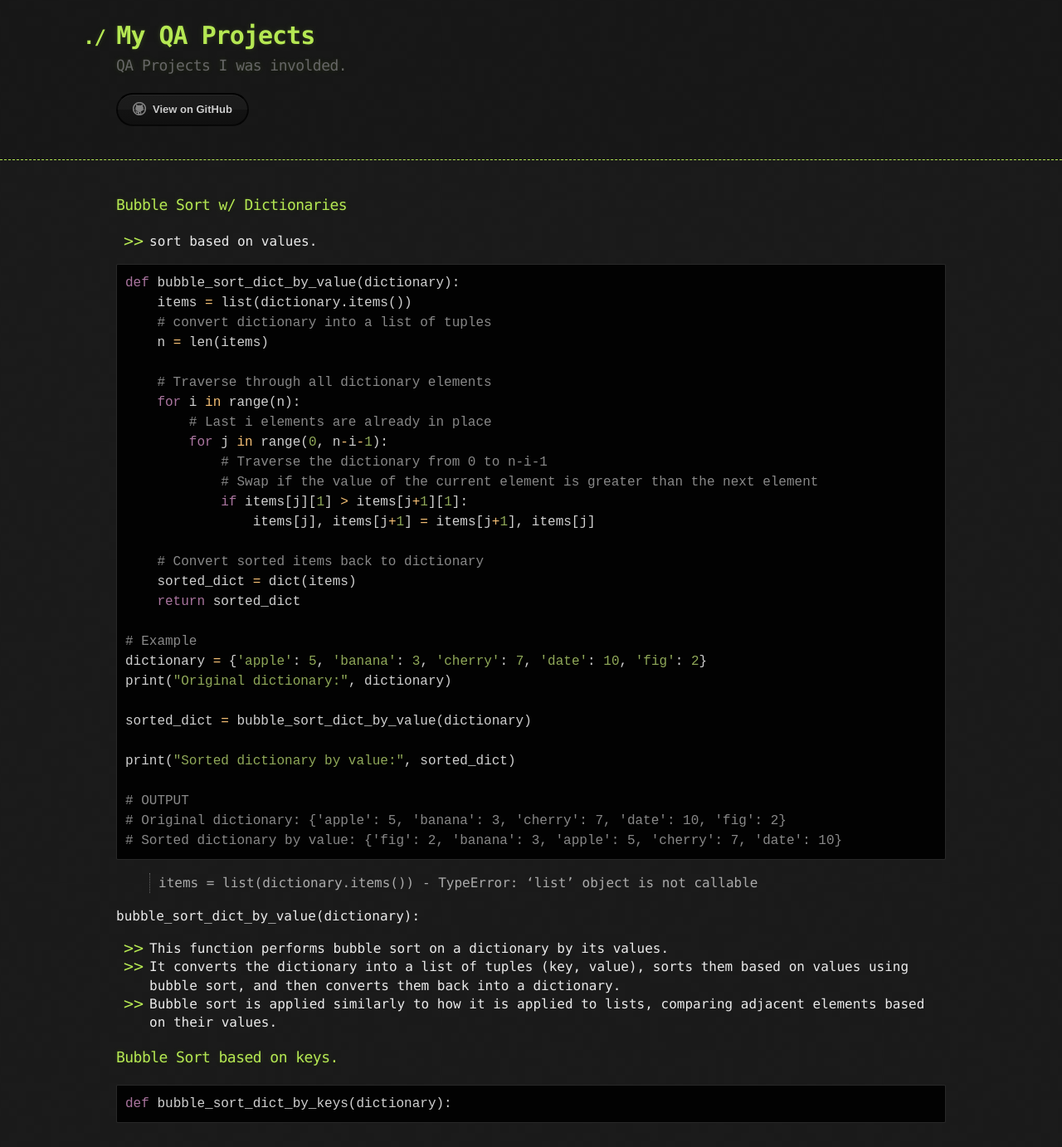
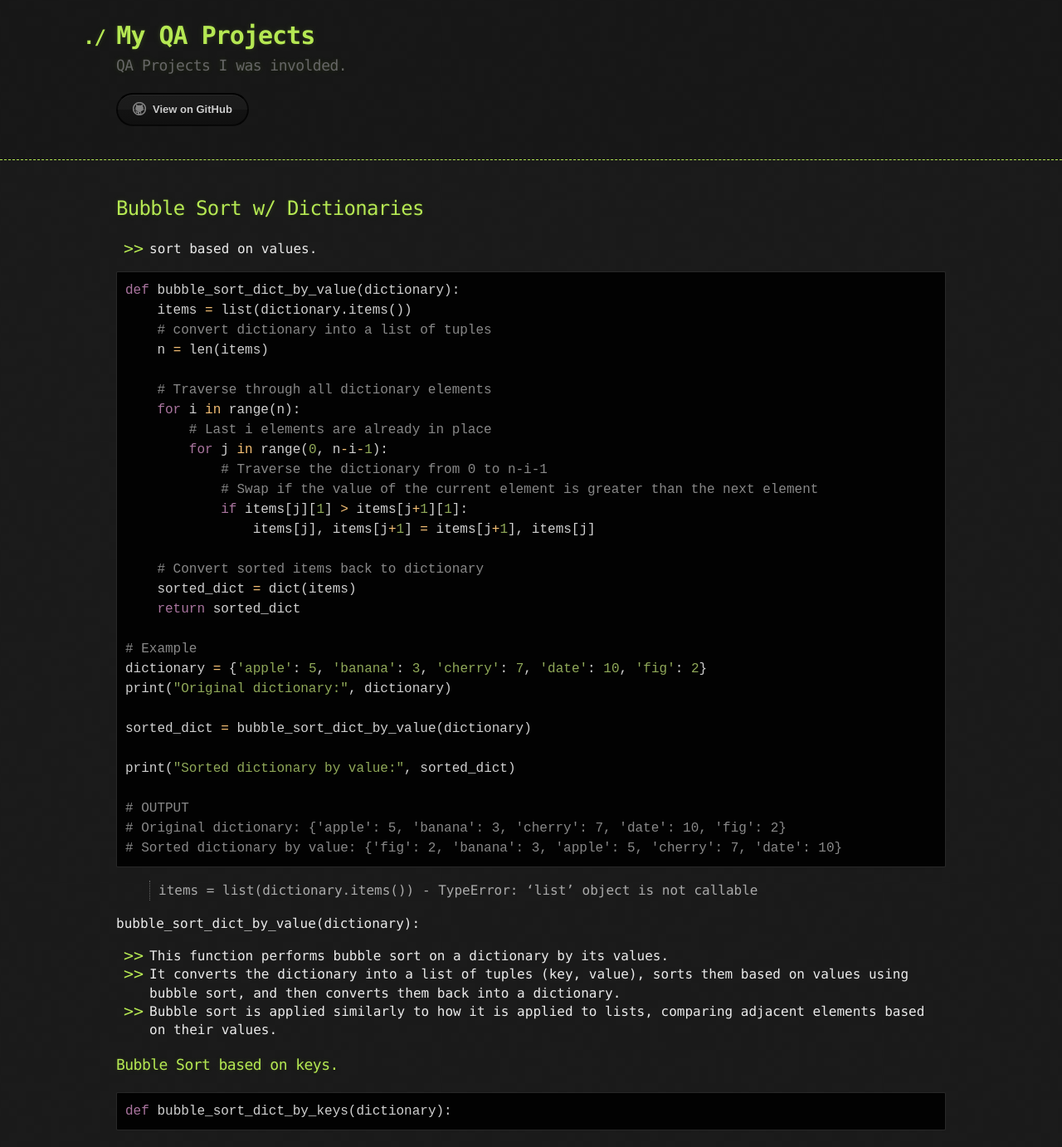
Before and after one commit to sciustechnologia/sciustechnologia.github.io, a Jekyll site: the page built from python/10_algos/10012.md, in a window 1280 px wide. Shown: the whole page at 83% size. Built offline with Jekyll 4.4.1, drawn with Linux system fonts in a browser that asks for light colours.

Commit message:
Update 10012.md

```diff
--- a/python/10_algos/10012.md
+++ b/python/10_algos/10012.md
@@ -3,7 +3,7 @@ title: 10_Algorithms - Searching Algorithms Bubble Sort w/ Dictionaries
 layout: default
 ---
 
-### Bubble Sort w/ Dictionaries
+## Bubble Sort w/ Dictionaries
 
 - sort based on values.
 
```
